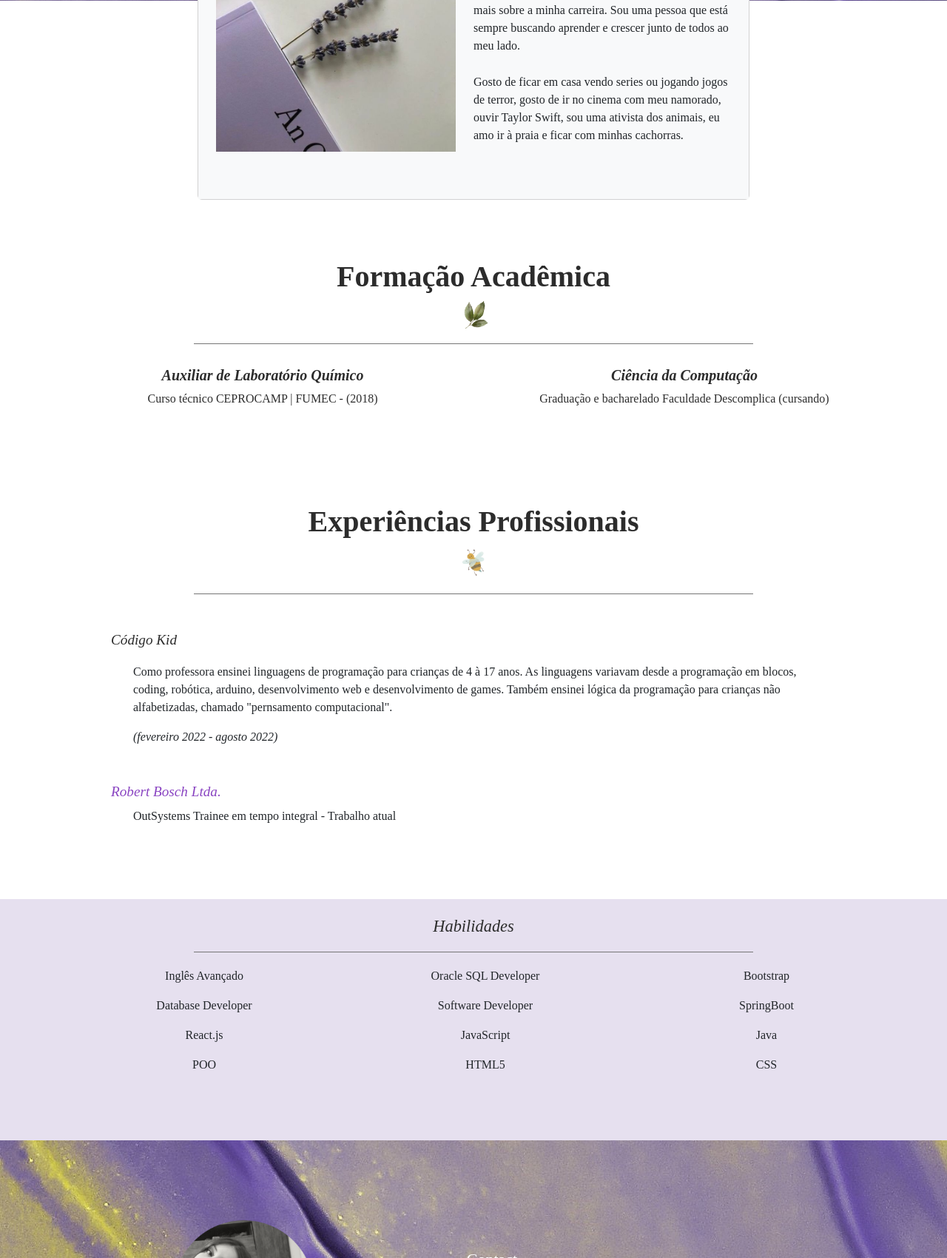
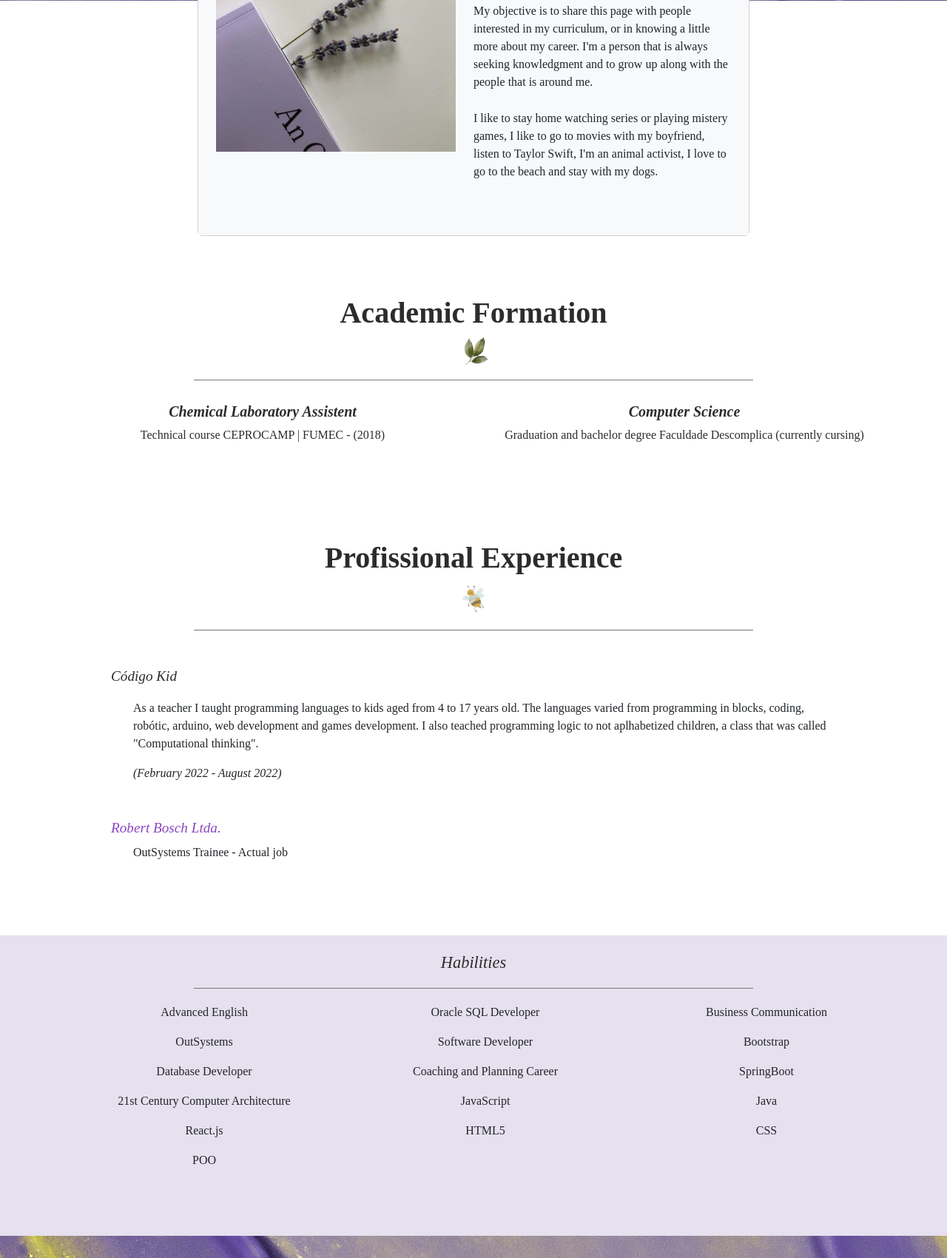
Before and after one commit to isabelalsantos/curriculo2, a plain HTML site: page index.html in a window 1280 px wide. Shown: the part 622-2322 px from the top of the page at 74% size. Drawn offline with nearby package versions, Linux system fonts and the light colour scheme.

Commit message:
Update index.html

```diff
--- a/index.html
+++ b/index.html
@@ -39,7 +39,7 @@
     <!--title-->
     <div class="title">
         <h1 >Isabela de Lima Santos</h1>
-        <p>Ciência da Computação</p>
+        <p>Computer Science</p>
     </div>
 
     <!--card 1 -->
@@ -51,10 +51,11 @@
             </div>
             <div class="col-md-6 p-4 ps-md-0">
                 <div class="line1"></div>
-              <h5 class="mt-0">Bem-vindo</h5>
+              <h5 class="mt-0">Welcome</h5>
               <div class="line1"></div>
-              <p class="card-text">Meu objetivo é compartilhar este link com as pessoas interessadas em meu currículo, ou em saber um pouco mais sobre a minha carreira. Sou uma pessoa que está sempre buscando aprender e crescer junto de todos ao meu lado.</p>
-              <p class="card-text">Gosto de ficar em casa vendo series ou jogando jogos de terror, gosto de ir no cinema com meu namorado, ouvir Taylor Swift, sou uma ativista dos animais, eu amo ir à praia e ficar com minhas cachorras.</p>
+              <p class="card-text">I am from Brazil, São Paulo. </p>
+              <p class="card-text">My objective is to share this page with people interested in my curriculum, or in knowing a little more about my career. I'm a person that is always seeking knowledgment and to grow up along with the people that is around me. </p>
+              <p class="card-text">I like to stay home watching series or playing mistery games, I like to go to movies with my boyfriend, listen to Taylor Swift, I'm an animal activist, I love to go to the beach and stay with my dogs. </p>
             </div>
           </div>
         </div>
@@ -62,59 +63,63 @@
 
     <!--formação-->
     <div class="formacao">
-        <h3>Formação Acadêmica</h3>
+        <h3>Academic Formation </h3>
         <img src="icon5.png" style="width:40px">
         <div class="line2"></div>
 
         <div class="container text-center">
             <div class="row">
-              <h5 class="col-6 col-sm-6">Auxiliar de Laboratório Químico</h5>
-              <h5 class="col-6 col-sm-6">Ciência da Computação</h5>
-              <div class="col-6 col-sm-6">Curso técnico CEPROCAMP | FUMEC - (2018)</div>
-              <div class="col-6 col-sm-6">Graduação e bacharelado Faculdade Descomplica (cursando) </div>
+              <h5 class="col-6 col-sm-6">Chemical Laboratory Assistent</h5>
+              <h5 class="col-6 col-sm-6">Computer Science</h5>
+              <div class="col-6 col-sm-6">Technical course CEPROCAMP | FUMEC - (2018)</div>
+              <div class="col-6 col-sm-6">Graduation and bachelor degree Faculdade Descomplica (currently cursing) </div>
             </div>
           </div>
     </div>
 
     <!--exp-->
 <div class="exp">
-    <h3> Experiências Profissionais</h3>
+    <h3> Profissional Experience</h3>
     <img src="icon.png" style="width:45px">
     <div class="line2"></div>
 </div>
 
 <div class="ck">
     <h6>Código Kid</h6>
-    <p>Como professora ensinei linguagens de programação para crianças de 4 à 17 anos. As linguagens variavam desde a programação em blocos, coding, robótica, arduino, desenvolvimento web e desenvolvimento de games.  Também ensinei lógica da programação para crianças não alfabetizadas, chamado "pernsamento computacional". </p>
-    <p><i>(fevereiro 2022 - agosto 2022) </i></p>
+    <p>As a teacher I taught programming languages to kids aged from 4 to 17 years old. The languages varied from programming in blocks, coding, robótic, arduino, web development and games development. I also teached programming logic to not aplhabetized children, a class that was called "Computational thinking". </p>
+    <p><i>(February 2022 - August 2022) </i></p>
 </div>
 
 <div class="bosch">
     <h6> Robert Bosch Ltda. </h6>
-    <p>OutSystems Trainee em tempo integral - Trabalho atual</p>
+    <p>OutSystems Trainee - Actual job</p>
 </div>
 
     <!--hab-->
     <div class="hab">
         <br>
-        <h6>Habilidades</h6>
+        <h6>Habilities</h6>
         <div class="line3"></div>
         <div class="itens">
             <div class="container text-center">
                 <div class="row align-items-start">
                   <div class="col">
-                    <ul> Inglês Avançado </ul>
-                    <ul> Database Developer </ul>
+                    <ul>Advanced English </ul>
+                    <ul>OutSystems</ul>
+                    <ul>Database Developer </ul>
+                    <ul>21st Century Computer Architecture </ul>
                     <ul>React.js</ul>
                     <ul>POO</ul>
                   </div>
                   <div class="col">
                     <ul>Oracle SQL Developer</ul>
                     <ul>Software Developer</ul>
+                    <ul>Coaching and Planning Career</ul>
                     <ul>JavaScript</ul>
                     <ul>HTML5</ul>
                   </div>
                   <div class="col">
+                    <ul>Business Communication</ul>
                     <ul>Bootstrap</ul>
                     <ul>SpringBoot</ul>
                     <ul>Java</ul>
```
